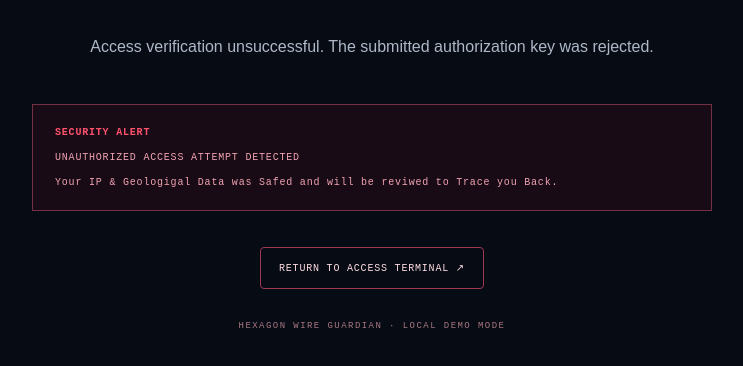
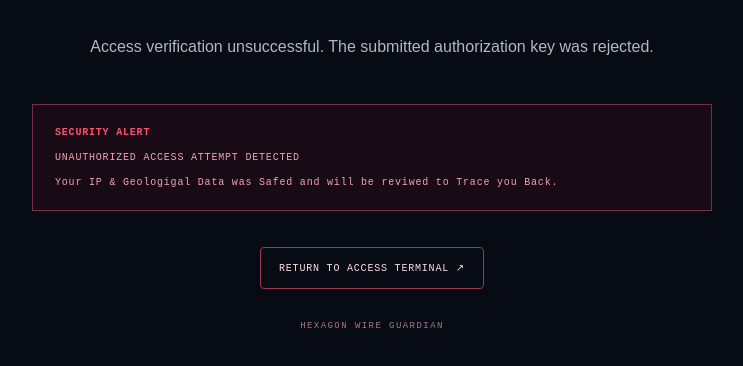
Before and after one commit to GotUrBack-Public/Hexagon-Intelligence-Toolkit, a plain HTML site: page failed.html in a window 1280 px wide. Shown: the part 358-724 px from the top of the page, without its empty margins (268-1011 px from the left). Drawn offline with Linux system fonts and the light colour scheme.

Commit message:
Remove 'LOCAL DEMO MODE' from failed.html

```diff
--- a/failed.html
+++ b/failed.html
@@ -20,7 +20,7 @@
       <p>Your IP & Geologigal Data was Safed and will be reviwed to Trace you Back.</p>
     </div>
     <a class="return-link" href="./index.html">RETURN TO ACCESS TERMINAL ↗</a>
-    <small>HEXAGON WIRE GUARDIAN · LOCAL DEMO MODE</small>
+    <small>HEXAGON WIRE GUARDIAN</small>
   </main>
 </body>
 </html>
```
